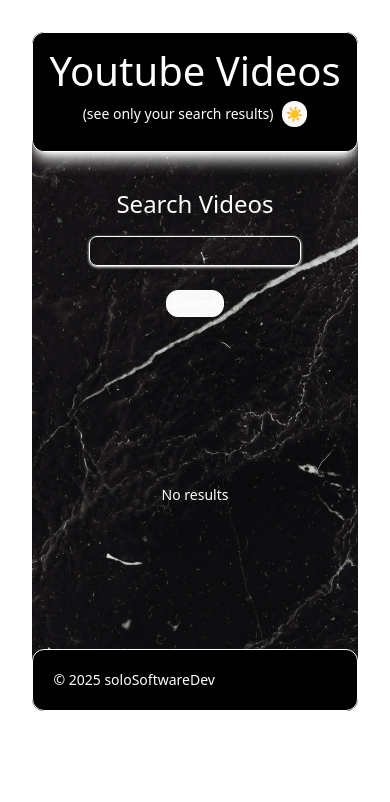
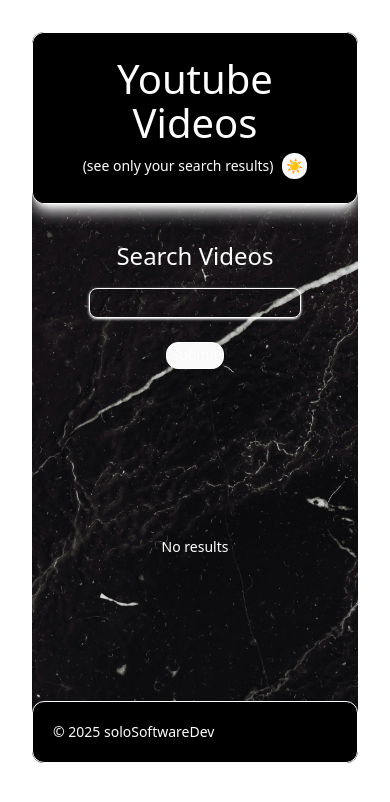
Before and after one commit to finnensley/api-dashboard, a React (Vite) app: page / in a window 390 px wide. Shown: the top 802 px of the page. Built offline with nearby package versions, Linux system fonts and the light colour scheme.

Commit message:
added more padding for h1 on smaller screens

```diff
--- a/src/App.jsx
+++ b/src/App.jsx
@@ -68,7 +68,7 @@
                }`}
         >
           <h1
-            className={`w-full p-4 sm:p-4 pb-2 text-xs sm:text-sm md:text-base text-center rounded-xl
+            className={`w-full p-6 sm:p-4 pb-2 text-xs sm:text-sm md:text-base text-center rounded-xl
             ${
               theme === "light" ? "bg-white text-black" : "bg-black text-white"
             }`}
```
